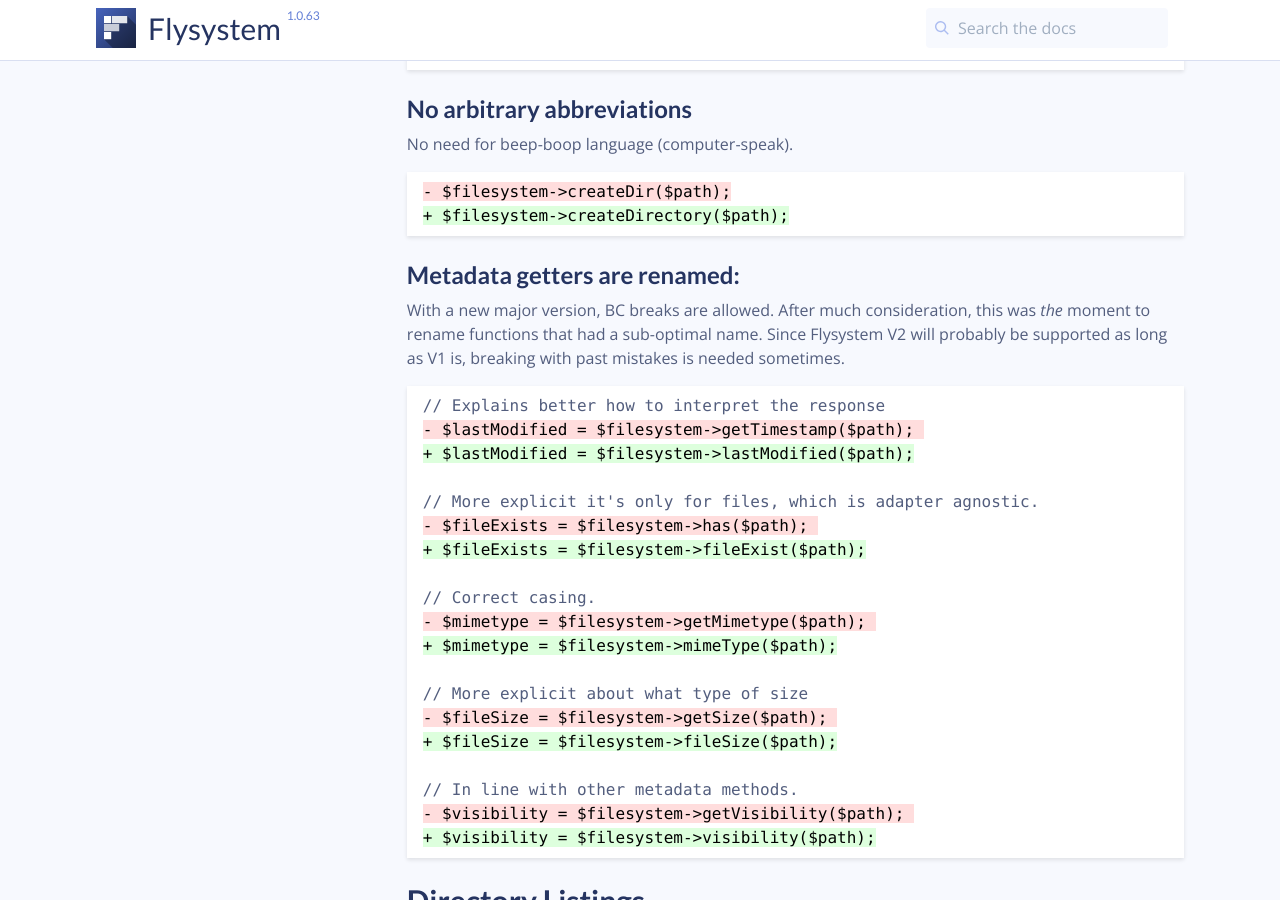
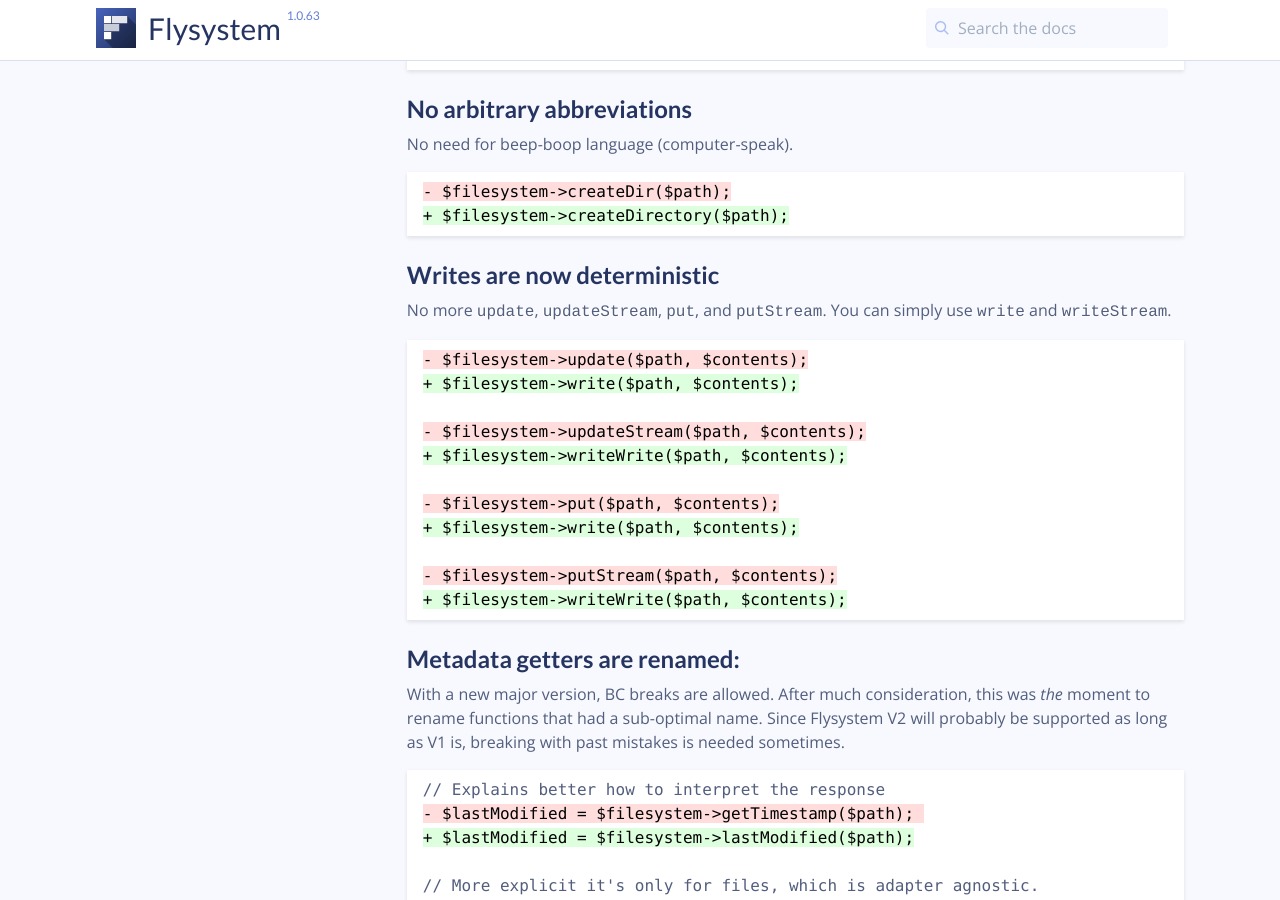
Before and after one commit to thephpleague/flysystem, a Jekyll site: the page built from v2/advanced/upgrade-to-2.0.0.md, in a window 1280 px wide and 900 px high, scrolled down 1255 px. Built offline with Jekyll 4.4.1, drawn with Linux system fonts in a browser that asks for light colours; comment, search, counter and statistics services are not loaded.

Commit message:
Document how to do writes in upgrade guide

````diff
--- a/v2/advanced/upgrade-to-2.0.0.md
+++ b/v2/advanced/upgrade-to-2.0.0.md
@@ -63,6 +63,24 @@ No need for beep-boop language (computer-speak).
 + $filesystem->createDirectory($path);
 ```
 
+### Writes are now deterministic
+
+No more `update`, `updateStream`, `put`, and `putStream`. You can simply use `write` and `writeStream`.
+
+```diff
+- $filesystem->update($path, $contents);
++ $filesystem->write($path, $contents);
+
+- $filesystem->updateStream($path, $contents);
++ $filesystem->writeWrite($path, $contents);
+
+- $filesystem->put($path, $contents);
++ $filesystem->write($path, $contents);
+
+- $filesystem->putStream($path, $contents);
++ $filesystem->writeWrite($path, $contents);
+```
+
 
 ### Metadata getters are renamed:
 
````
